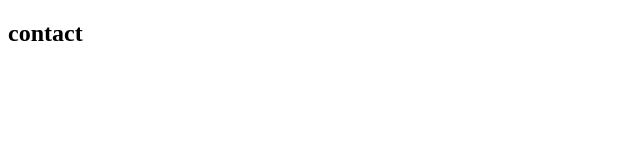
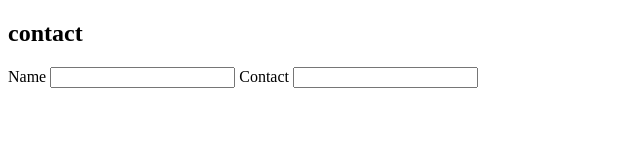
Before and after one commit to SunilSharmaa/git_learning, a plain HTML site: page contact.html in a window 1280 px wide. Shown: the whole page, without its empty margins (0-640 px from the left). Drawn offline with Linux system fonts and the light colour scheme.

Commit message:
contact input fields added

```diff
--- a/contact.html
+++ b/contact.html
@@ -7,5 +7,11 @@
 </head>
 <body>
     <h2>contact</h2>
+
+    <label for="name">Name</label>
+    <input id="name" type="text">
+
+    <label for="contact">Contact</label>
+    <input type="text" name="" id="contact">
 </body>
 </html>
```
